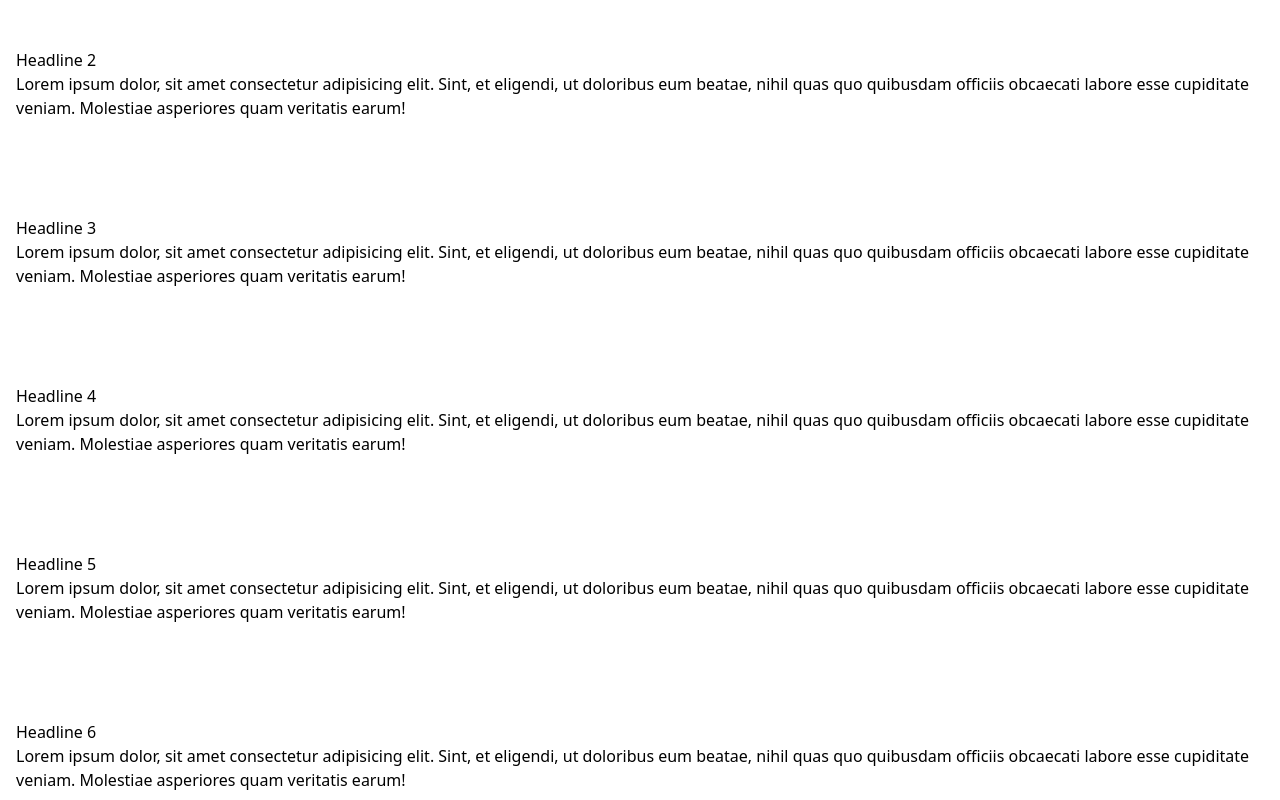
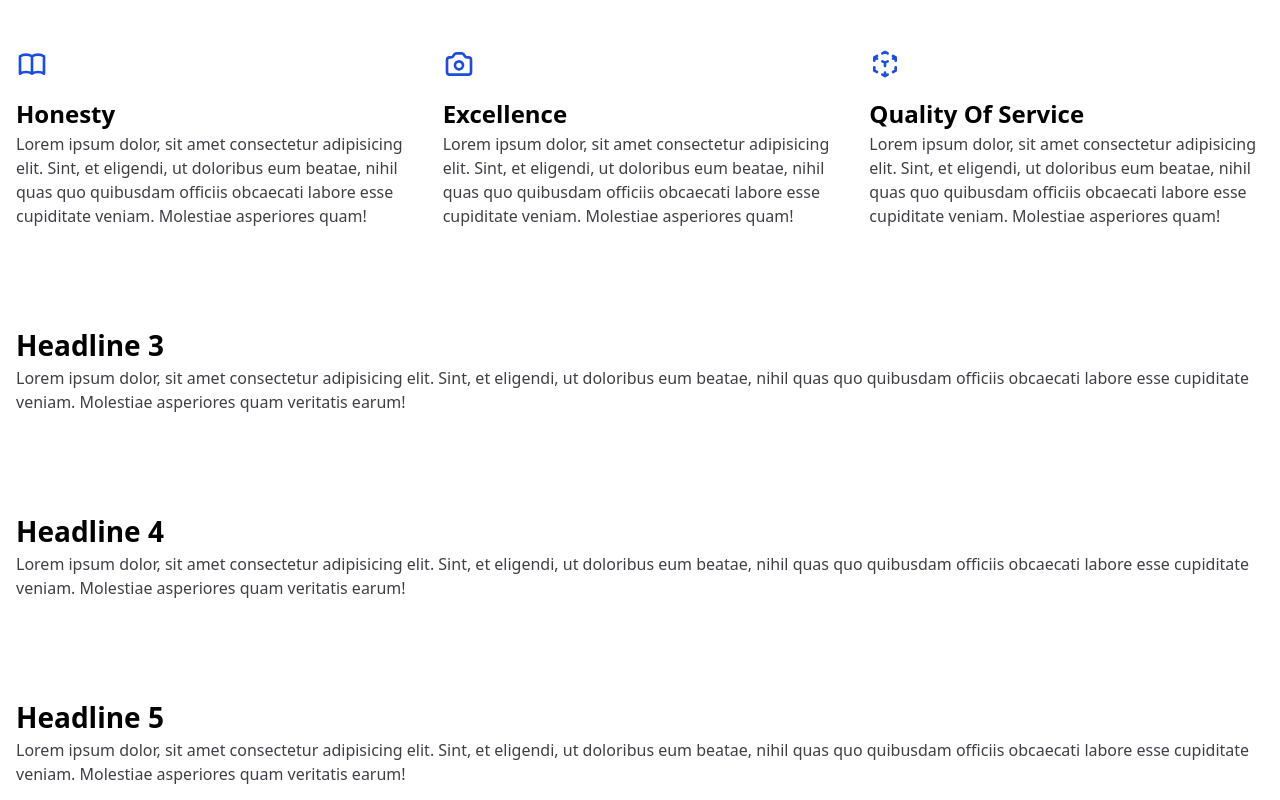
Before and after one commit to Justin-Bento/optionone-staffing-agency, a Next.js app: page /about in a window 1280 px wide. Shown: the part 360-1160 px from the top of the page. Built offline with nearby package versions, Linux system fonts and the light colour scheme.

Commit message:
removed old layout and included a hero page

```diff
--- a/pages/about.tsx
+++ b/pages/about.tsx
@@ -1,4 +1,5 @@
 import Head from "next/head";
+import { HiOutlineBookOpen, HiOutlineCamera, HiOutlineCubeTransparent } from "react-icons/hi";
 
 export default function about() {
   return (
@@ -10,28 +11,83 @@ export default function about() {
         <section className="py-16 bg-slate-700 text-slate-50">
           <div className="p-4 md:container md:mx-auto max-w-7xl">
             <h1 className="font-serif text-lg tracking-wider">Our Mission</h1>
-            <p className="max-w-5xl text-xl italic tracking-wide">Lorem ipsum dolor, sit amet consectetur adipisicing elit. Sint, et eligendi, ut doloribus eum beatae, nihil quas quo quibusdam officiis obcaecati labore esse cupiditate veniam. Molestiae asperiores quam veritatis earum!</p>
+            <p className="max-w-5xl text-xl italic tracking-wide">
+              Our goal is to provide you with the best-customized support in
+              this rapidly growing economy. While you strive for excellence with
+              aid from our qualified staff who are devoted to providing you the
+              best possible service.
+            </p>
           </div>
         </section>
         <section className="p-4 md:container md:mx-auto max-w-7xl">
-          <h2 className="">Headline 2</h2>
-          <p className=""> Lorem ipsum dolor, sit amet consectetur adipisicing elit. Sint, et eligendi, ut doloribus eum beatae, nihil quas quo quibusdam officiis obcaecati labore esse cupiditate veniam. Molestiae asperiores quam veritatis earum!</p>
+          <div className="grid grid-cols-1 gap-8 md:grid-cols-3">
+            <div className="1">
+              <HiOutlineBookOpen size={"2rem"} className="text-blue-700" />
+              <h2 className="mt-4 type-headline-small">Honesty</h2>
+              <p className="type-body-large">
+                Lorem ipsum dolor, sit amet consectetur adipisicing elit. Sint,
+                et eligendi, ut doloribus eum beatae, nihil quas quo quibusdam
+                officiis obcaecati labore esse cupiditate veniam. Molestiae
+                asperiores quam!
+              </p>
+            </div>
+            <div className="1">
+              <HiOutlineCamera size={"2rem"} className="text-blue-700" />
+              <h2 className="mt-4 type-headline-small">Excellence</h2>
+              <p className="type-body-large">
+                Lorem ipsum dolor, sit amet consectetur adipisicing elit. Sint,
+                et eligendi, ut doloribus eum beatae, nihil quas quo quibusdam
+                officiis obcaecati labore esse cupiditate veniam. Molestiae
+                asperiores quam!
+              </p>
+            </div>
+            <div className="1">
+              <HiOutlineCubeTransparent size={"2rem"} className="text-blue-700" />
+              <h2 className="mt-4 type-headline-small">Quality of service</h2>
+              <p className="type-body-large">
+                Lorem ipsum dolor, sit amet consectetur adipisicing elit. Sint,
+                et eligendi, ut doloribus eum beatae, nihil quas quo quibusdam
+                officiis obcaecati labore esse cupiditate veniam. Molestiae
+                asperiores quam!
+              </p>
+            </div>
+          </div>
         </section>
         <section className="p-4 md:container md:mx-auto max-w-7xl">
-          <h3 className="">Headline 3</h3>
-          <p className=""> Lorem ipsum dolor, sit amet consectetur adipisicing elit. Sint, et eligendi, ut doloribus eum beatae, nihil quas quo quibusdam officiis obcaecati labore esse cupiditate veniam. Molestiae asperiores quam veritatis earum!</p>
+          <h3 className="type-headline-medium">Headline 3</h3>
+          <p className="type-body-large">
+            Lorem ipsum dolor, sit amet consectetur adipisicing elit. Sint, et
+            eligendi, ut doloribus eum beatae, nihil quas quo quibusdam officiis
+            obcaecati labore esse cupiditate veniam. Molestiae asperiores quam
+            veritatis earum!
+          </p>
         </section>
         <section className="p-4 md:container md:mx-auto max-w-7xl">
-          <h4 className="">Headline 4</h4>
-          <p className=""> Lorem ipsum dolor, sit amet consectetur adipisicing elit. Sint, et eligendi, ut doloribus eum beatae, nihil quas quo quibusdam officiis obcaecati labore esse cupiditate veniam. Molestiae asperiores quam veritatis earum!</p>
+          <h4 className="type-headline-medium">Headline 4</h4>
+          <p className="type-body-large">
+            Lorem ipsum dolor, sit amet consectetur adipisicing elit. Sint, et
+            eligendi, ut doloribus eum beatae, nihil quas quo quibusdam officiis
+            obcaecati labore esse cupiditate veniam. Molestiae asperiores quam
+            veritatis earum!
+          </p>
         </section>
         <section className="p-4 md:container md:mx-auto max-w-7xl">
-          <h5 className="">Headline 5</h5>
-          <p className=""> Lorem ipsum dolor, sit amet consectetur adipisicing elit. Sint, et eligendi, ut doloribus eum beatae, nihil quas quo quibusdam officiis obcaecati labore esse cupiditate veniam. Molestiae asperiores quam veritatis earum!</p>
+          <h5 className="type-headline-medium">Headline 5</h5>
+          <p className="type-body-large">
+            Lorem ipsum dolor, sit amet consectetur adipisicing elit. Sint, et
+            eligendi, ut doloribus eum beatae, nihil quas quo quibusdam officiis
+            obcaecati labore esse cupiditate veniam. Molestiae asperiores quam
+            veritatis earum!
+          </p>
         </section>
         <section className="p-4 md:container md:mx-auto max-w-7xl">
-          <h6 className="">Headline 6</h6>
-          <p className=""> Lorem ipsum dolor, sit amet consectetur adipisicing elit. Sint, et eligendi, ut doloribus eum beatae, nihil quas quo quibusdam officiis obcaecati labore esse cupiditate veniam. Molestiae asperiores quam veritatis earum!</p>
+          <h6 className="type-headline-medium">Headline 6</h6>
+          <p className="type-body-large">
+            Lorem ipsum dolor, sit amet consectetur adipisicing elit. Sint, et
+            eligendi, ut doloribus eum beatae, nihil quas quo quibusdam officiis
+            obcaecati labore esse cupiditate veniam. Molestiae asperiores quam
+            veritatis earum!
+          </p>
         </section>
       </main>
     </>
```
